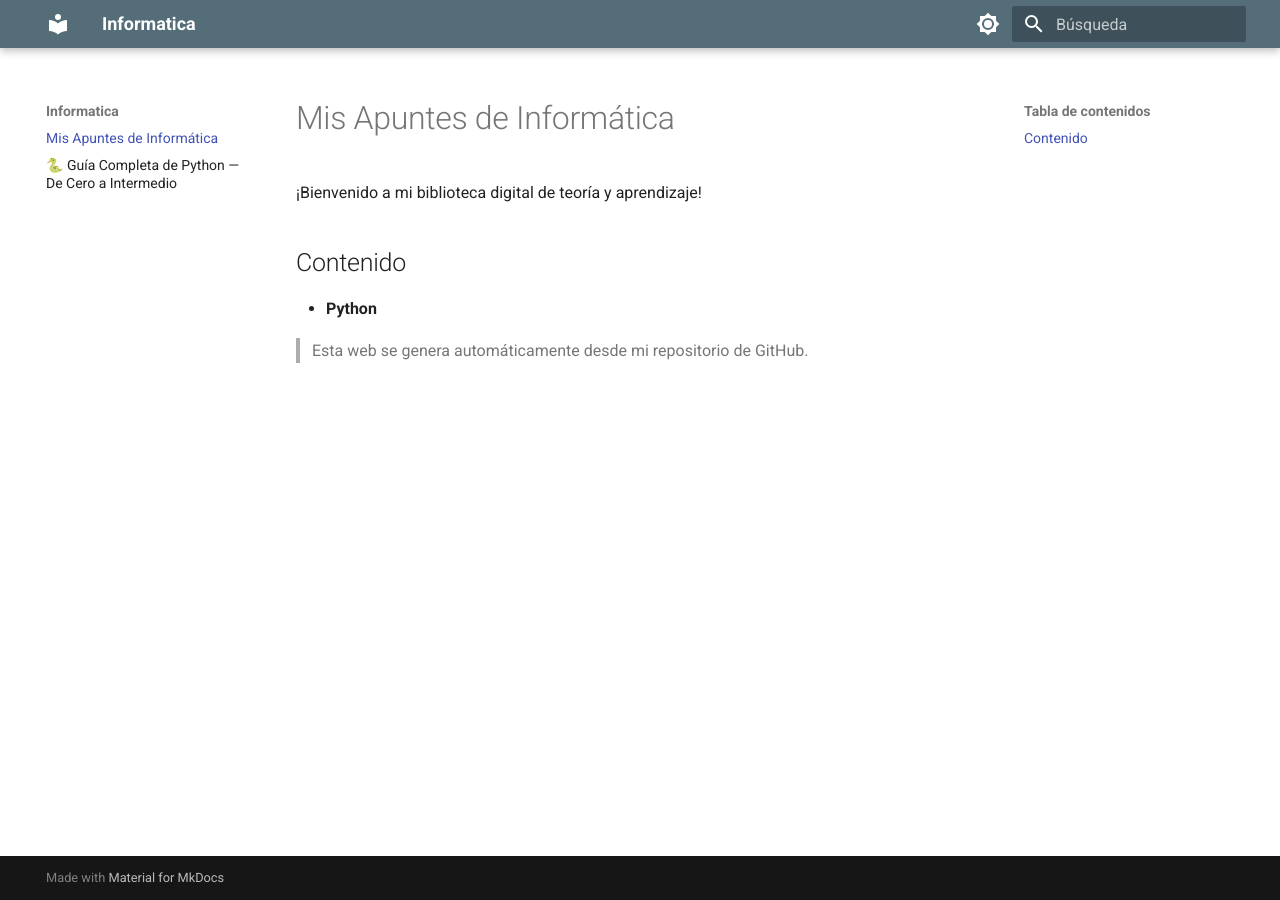
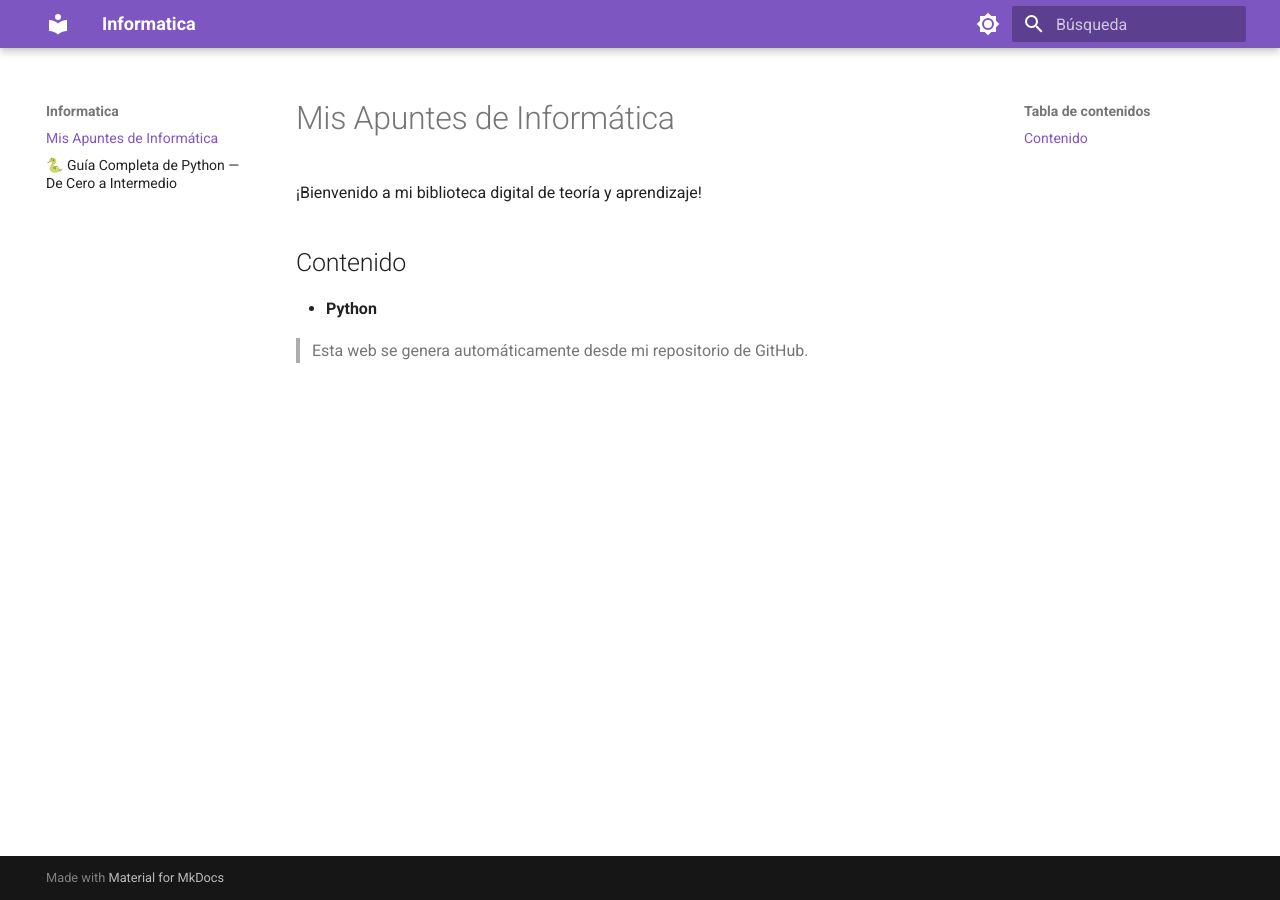
Before and after one commit to Daseptius/Informatica, an MkDocs documentation site: the page built from docs/index.md, in a window 1280 px wide. Built offline with MkDocs 1.6.1 and Material for MkDocs 9.7.7, drawn with Linux system fonts in a browser that asks for light colours.

Commit message:
Update color palette for light and dark modes

```diff
--- a/mkdocs.yml
+++ b/mkdocs.yml
@@ -6,16 +6,16 @@ theme:
     # Palette toggle for light mode
     - media: "(prefers-color-scheme: light)"
       scheme: default
-      primary: blue grey
-      accent: blue grey
+      primary: deep purple
+      accent: deep purple
       toggle:
         icon: material/brightness-7
         name: Cambiar a modo oscuro
     # Palette toggle for dark mode
     - media: "(prefers-color-scheme: dark)"
       scheme: slate
-      primary: amber
-      accent: amber
+      primary: green
+      accent: green
       toggle:
         icon: material/brightness-4
         name: Cambiar a modo claro
```
